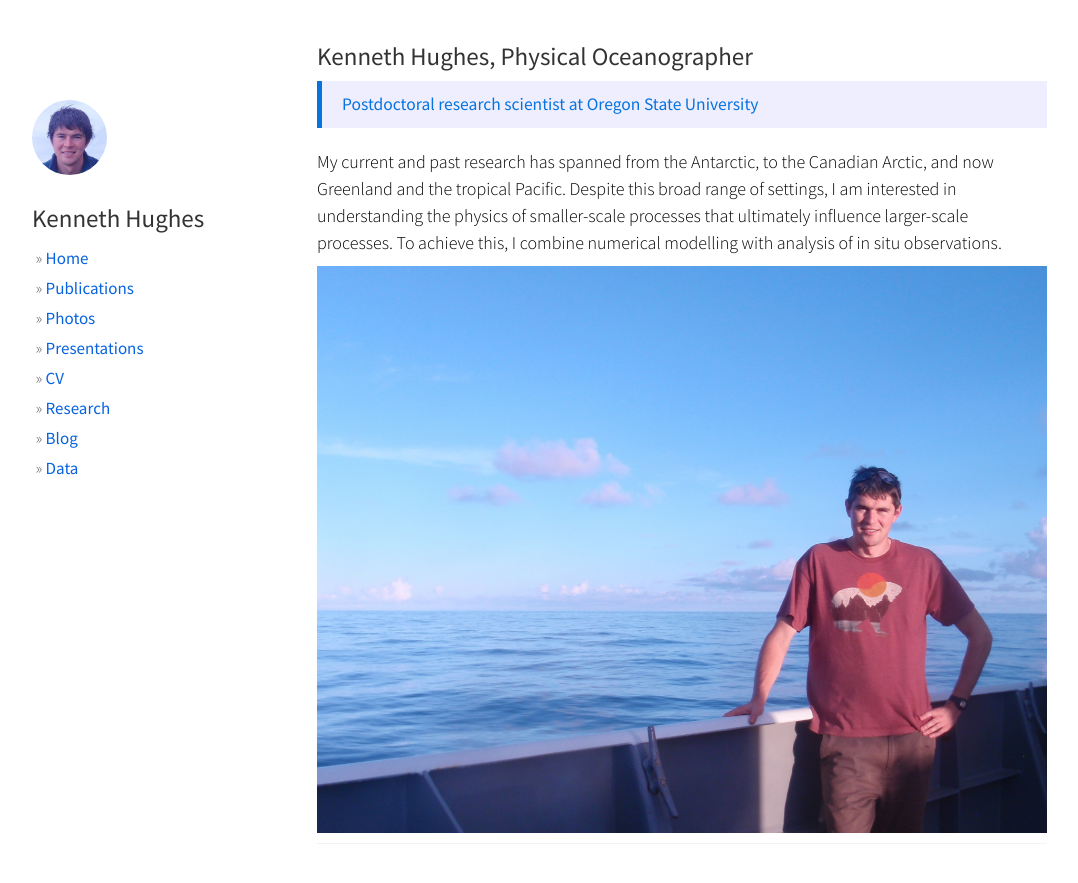
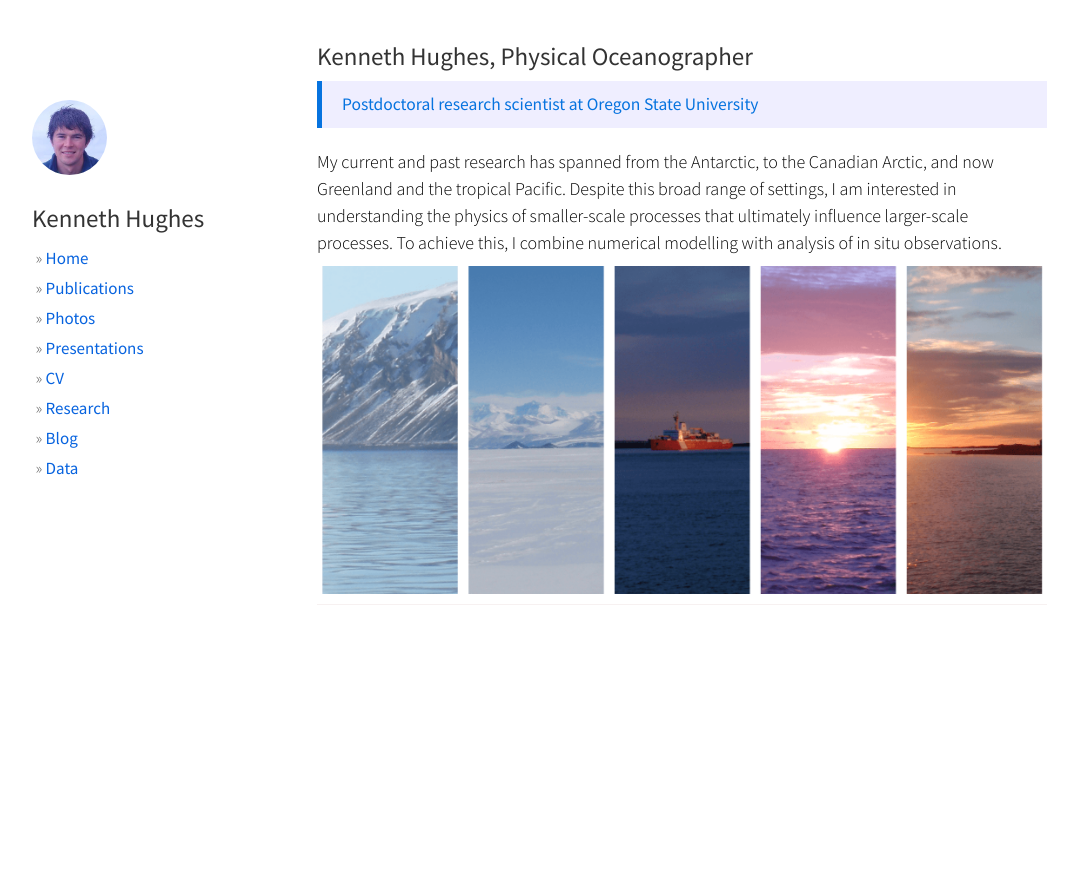
Before and after one commit to hugke729/hugke729.github.io, a Jekyll site: the page built from index.md, in a window 1280 px wide. Shown: the top 883 px of the page, without its empty margins (53-1131 px from the left). Built offline with Jekyll 4.4.1, drawn with Linux system fonts in a browser that asks for light colours; nearby versions of some CDN libraries.

Commit message:
Update main photo

```diff
--- a/index.md
+++ b/index.md
@@ -9,6 +9,6 @@ layout: default
 
 My current and past research has spanned from the Antarctic, to the Canadian Arctic, and now Greenland and the tropical Pacific. Despite this broad range of settings, I am interested in understanding the physics of smaller-scale processes that ultimately influence larger-scale processes. To achieve this, I combine numerical modelling with analysis of in situ observations.
 
-<img src="/photos/ken.JPG" width="100%">
+<img src="/photos/ocean.png" width="100%">
 
 [omg]: http://mixing.coas.oregonstate.edu/
```
